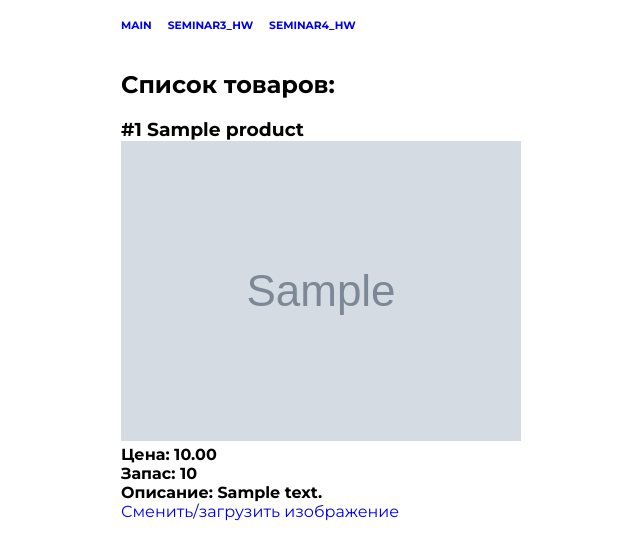
After one commit to EvgeniyLukashevich/django_hw, a Django app: page /homework4/ in a window 1280 px wide. The commit adds this page. Shown: the top 560 px of the page, without its empty margins (7-647 px from the left). Run offline with Django 4.2, Linux system fonts and the light colour scheme; tables that the repository leaves empty hold one stand-in row (values such as "Sample post"); grey boxes marked "Sample" are stand-in pictures.

Commit message:
the 4th seminar hw started

```diff
--- a/shop_project/shop_app/management/commands/fill-db.py
+++ b/shop_project/shop_app/management/commands/fill-db.py
@@ -54,8 +54,8 @@ class Command(BaseCommand):
             product = Product(
                 name=f'{choice(product_first_word)} {choice(product_second_word)}',
                 description=f'Long description #{i}',
-                price=uniform(100, 10000),
-                stock=randint(10, 100)
+                price=uniform(100, 9999),
+                stock=randint(500, 999)
             )
             product.save()
         for i in range(1, Customer.objects.count() + 1):
--- a/shop_project/shop_app/models.py
+++ b/shop_project/shop_app/models.py
@@ -14,7 +14,7 @@ class Product(models.Model):
     price = models.DecimalField(max_digits=8, decimal_places=2)
     stock = models.IntegerField()
     date_added = models.DateTimeField(auto_now_add=True)
-    image = models.ImageField(blank=True, default='default.jpg')
+    image = models.ImageField(blank=True, default='default.jpg', upload_to='')
 
 
 class Order(models.Model):
--- /dev/null
+++ b/shop_project/shop_app/templates/shop_app/homework4.html
@@ -0,0 +1,21 @@
+{% extends 'base.html' %}
+
+{% block title %}PRODUCTS{% endblock %}
+
+{% block content %}
+<section class="center">
+    <h2>Список товаров:</h2><br>
+    {% for product in products %}
+    <article>
+        <h3>#{{ product.pk }} {{ product.name }}</h3>
+        <img src="{{ product.image.url }}" alt="{{ product.name }} image">
+        <h4>Цена: {{ product.price }}</h4>
+        <h4>Запас: {{ product.stock }}</h4>
+        <h4>Описание: {{ product.description }}</h4>
+        <a href="{% url 'add_image' product.pk %}">Сменить/загрузить изображение</a><br>
+        <br>
+    </article>
+    {% endfor %}
+</section>
+
+{% endblock %}
--- a/shop_project/shop_app/urls.py
+++ b/shop_project/shop_app/urls.py
@@ -7,4 +7,7 @@ urlpatterns = [
     path('week_orders/<int:customer_id>/', views.week_orders, name='week_orders'),
     path('month_orders/<int:customer_id>/', views.month_orders, name='month_orders'),
     path('year_orders/<int:customer_id>/', views.year_orders, name='year_orders'),
+    path('homework4/', views.show_products, name='homework4'),
+    path('add_image/<int:product_id>/', views.add_image, name='add_image'),
+
 ]
--- a/shop_project/shop_app/views.py
+++ b/shop_project/shop_app/views.py
@@ -25,8 +25,18 @@ def month_orders(request, customer_id):
     orders = Order.objects.filter(date_ordered__gte=one_month_ago, client=customer_id)
     return render(request, 'shop_app/customer_orders.html', {'orders': orders})
 
+
 def year_orders(request, customer_id):
     now = timezone.now()
     one_year_ago = now - timezone.timedelta(days=365)
     orders = Order.objects.filter(date_ordered__gte=one_year_ago, client=customer_id)
     return render(request, 'shop_app/customer_orders.html', {'orders': orders})
+
+
+def show_products(request):
+    products_list = Product.objects.all()
+    return render(request, 'shop_app/homework4.html', {'products': products_list})
+
+
+def add_image(request, product_id):
+    pass
--- a/shop_project/templates/base.html
+++ b/shop_project/templates/base.html
@@ -37,6 +37,9 @@
             <a href="/homework3">
                 <h6>SEMINAR3_HW</h6>
             </a>
+            <a href="/homework4">
+                <h6>SEMINAR4_HW</h6>
+            </a>
         </nav>
     </header>
     <br><br>
```
Also changed, not shown: shop_project/media/default.jpg (added).
